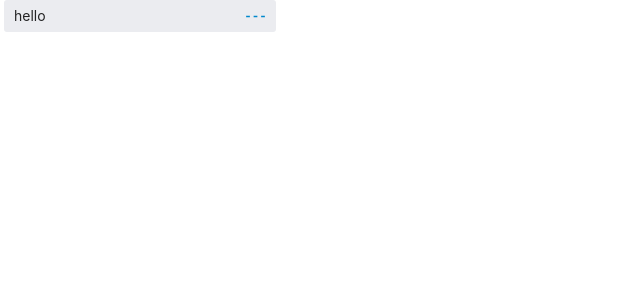
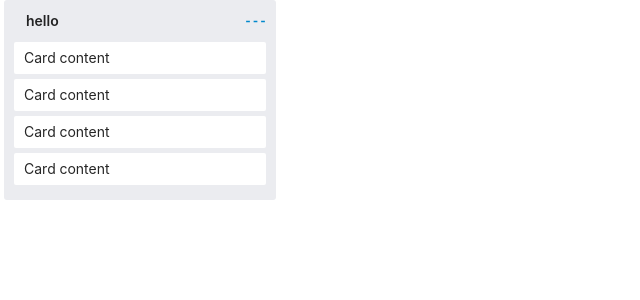
Before and after one commit to akashsingh8998/nextjs-kanban-board-clone, a Next.js app: page /board in a window 1280 px wide. Shown: the top 300 px of the page, without its empty margins (0-640 px from the left). Built offline with nearby package versions, Linux system fonts and the light colour scheme.

Commit message:
added card component

```diff
--- /dev/null
+++ b/components/Card/Card.js
@@ -0,0 +1,21 @@
+import React, { useState } from 'react';
+import { Card, Typography } from 'antd';
+
+const CardComp = ({}) => {
+    const {Text} = Typography;
+
+    return(
+        <div className="cardDiv">
+            <Card bordered={false} bodyStyle={{padding: '5px 10px'}}>
+                <Text>Card content</Text>
+            </Card>
+            <style jsx>{`
+                .cardDiv {
+                    margin-bottom: 5px;
+                }
+            `}</style>
+        </div>
+    );
+};
+
+export default CardComp;
--- /dev/null
+++ b/components/Card/index.js
@@ -0,0 +1 @@
+export { default } from './Card';
--- a/components/List/List.js
+++ b/components/List/List.js
@@ -1,6 +1,7 @@
 import React, { useState } from 'react';
-import Title from '../Title'
-import { Card, Row, Col, List } from 'antd';
+import Title from '../Title';
+import Card from '../Card';
+import { Row, Col, List } from 'antd';
 import { DashOutlined } from '@ant-design/icons';
 
 const ListComp = ({}) => {
@@ -10,9 +11,13 @@ const ListComp = ({}) => {
             <div className="list">
                 <div className="listContent">
                     <div className="listHeader">
-                        <Title/>
+                        <div className="listTitle"><Title/></div>
                         <DashOutlined style={{ fontSize: '21px', color: '#08c' }}/>
                     </div>
+                    <Card/>
+                    <Card/>
+                    <Card/>
+                    <Card/>
                 </div>
             </div>
             <style jsx>{`
@@ -31,11 +36,14 @@ const ListComp = ({}) => {
                     white-space: normal;
                 }
                 .listContent {
-                    padding: 5px 10px;
+                    padding: 10px;
                 }
                 .listHeader {
                     display: flex;
                     justify-content: space-between;
+                    margin-bottom: 10px;
+                }.listTitle {
+                    padding-left: 12px;
                 }
             `}</style>
         </div>
--- a/components/Title/Title.js
+++ b/components/Title/Title.js
@@ -1,7 +1,7 @@
 import React, { useState } from 'react';
 import { Input, Typography } from 'antd';
 
-const Title = ({}) => {
+const TitleComp = ({}) => {
     const { Text, Paragraph } = Typography;
     const [titleStr, setTitleStr] = useState("hello");
     const [editable, setEditable] = useState(false);
@@ -11,11 +11,11 @@ const Title = ({}) => {
     }
 
     return(
-        <div className="">
+        <div>
             {editable ? (
                 <Input defaultValue={titleStr} onBlur={clickAndBlurHandler} onChange={(event) => {setTitleStr(event.target.value)}}/>
             ) : (
-                <Text onClick={clickAndBlurHandler}>{titleStr}</Text>
+                <Text strong onClick={clickAndBlurHandler}>{titleStr}</Text>
             )}
 
             <style jsx>{`
@@ -27,4 +27,4 @@ const Title = ({}) => {
     );
 };
 
-export default Title;
+export default TitleComp;
```
